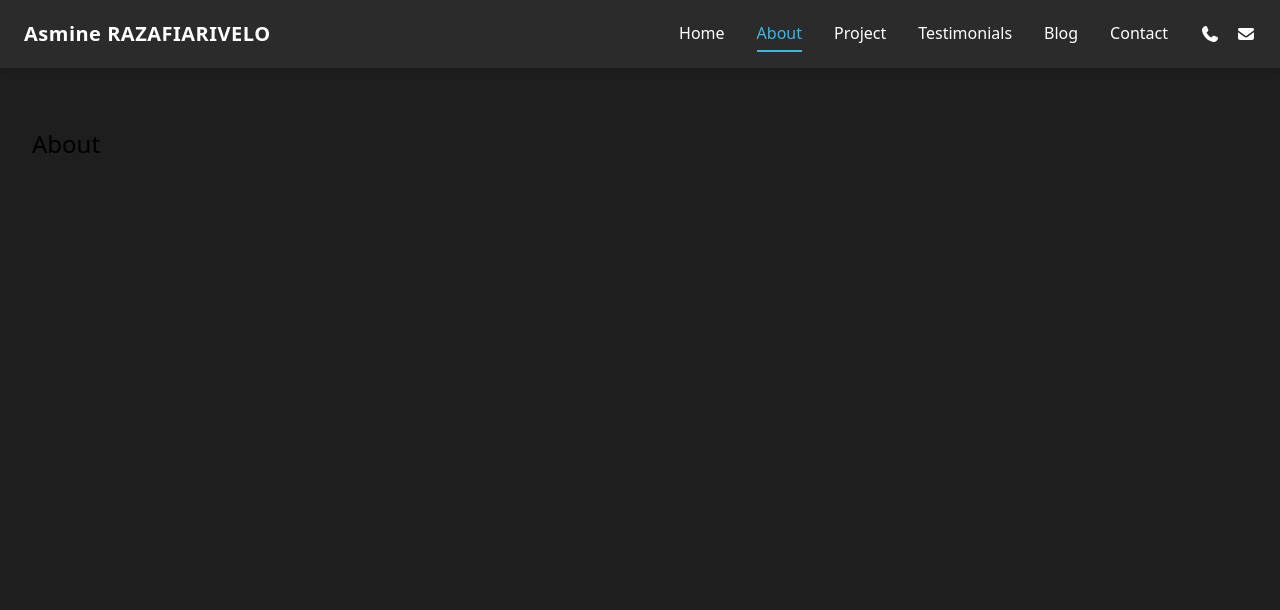
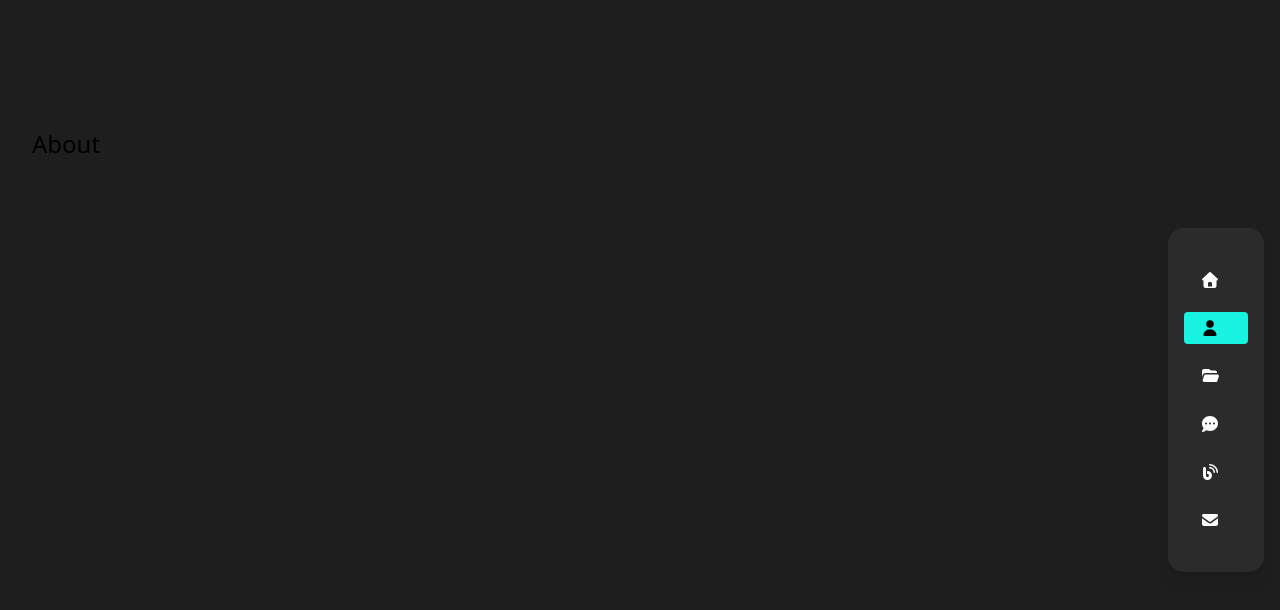
Before and after one commit to AsmineRazafiarivelo1402/Portfolio, a React (Vite) app in the folder portfolio/: page /about in a window 1280 px wide. Shown: the top 610 px of the page. Built offline with nearby package versions, Linux system fonts and the light colour scheme.

Commit message:
[change navbar to sidebar]

```diff
--- a/portfolio/index.html
+++ b/portfolio/index.html
@@ -2,9 +2,9 @@
 <html lang="en">
   <head>
     <meta charset="UTF-8" />
-    <link rel="icon" type="image/svg+xml" href="/vite.svg" />
+    <link rel="icon" type="image/png" href="/portfolio/src/assets/images/logo.png" />
     <meta name="viewport" content="width=device-width, initial-scale=1.0" />
-    <title>my-project</title>
+    <title>AsmineRAZAFIARIVELO</title>
   </head>
   <body>
     <div id="root" ></div>
--- a/portfolio/src/assets/components/Navbar.jsx
+++ b/portfolio/src/assets/components/Navbar.jsx
@@ -1,109 +1,83 @@
 import { useState, useEffect } from "react";
 import { NavLink, useLocation } from "react-router-dom";
 import { FontAwesomeIcon } from "@fortawesome/react-fontawesome";
-import { faPhone, faEnvelope, faBars, faXmark } from "@fortawesome/free-solid-svg-icons";
+import {
+  faHouse,
+  faUser,
+  faFolderOpen,
+  faCommentDots,
+  faBlog,
+  faEnvelope,
+  faBars,
+  faXmark,
+  faPhone,
+} from "@fortawesome/free-solid-svg-icons";
 
-const navLinkStyles = ({ isActive }) => ({
-  color: isActive ? '#45b3db' : 'white',
-  borderBottom: isActive ? '2px solid #45b3db' : '2px solid transparent',
-  padding: '5px 0',
-  transition: 'all 0.3s ease',
-});
-
-export default function Navbar() {
-  const [menuOpen, setMenuOpen] = useState(false);
-  const location = useLocation(); // pour fermer le menu mobile après navigation
+export default function Sidebar() {
+  const [open, setOpen] = useState(false);
+  const location = useLocation();
 
   useEffect(() => {
-    setMenuOpen(false);
+    setOpen(false);
   }, [location]);
 
   const navLinks = [
-    { path: "/", name: "Home" },
-    { path: "/about", name: "About" },
-    { path: "/project", name: "Project" },
-    { path: "/testimonials", name: "Testimonials" },
-    { path: "/blog", name: "Blog" },
-    { path: "/contact", name: "Contact" },
+    { path: "/", name: "Home", icon: faHouse },
+    { path: "/about", name: "About", icon: faUser },
+    { path: "/project", name: "Projects", icon: faFolderOpen },
+    { path: "/testimonials", name: "Testimonials", icon: faCommentDots },
+    { path: "/blog", name: "Blog", icon: faBlog },
+    { path: "/contact", name: "Contact", icon: faEnvelope },
   ];
 
   return (
-    <nav className="bg-[#2b2b2b] text-white shadow-md fixed w-full z-50">
-      <div className="max-w-7xl mx-auto px-6 py-4 flex justify-between items-center">
+    <>
+      {/* Mobile Toggle Button */}
+      <button
+        className="md:hidden fixed top-4 left-4 z-50 text-white bg-[#2b2b2b] p-2 rounded"
+        onClick={() => setOpen(!open)}
+      >
+        <FontAwesomeIcon icon={open ? faXmark : faBars} size="lg" />
+      </button>
 
-        {/* Logo / Nom */}
-        <NavLink
-          to="/"
-          className="text-xl font-semibold tracking-wide hover:text-gray-300 transition"
-        >
-          Asmine RAZAFIARIVELO
-        </NavLink>
+      {/* Sidebar */}
+      <aside
+  className={`
+  fixed py-5 top-1/2 right-4
+  min-h-48 w-24 bg-[#2b2b2b] text-white shadow-lg rounded-2xl
+  -translate-y-1/2
+  transition-all duration-300 z-40
 
-        {/* Desktop Menu */}
-        <div className="hidden md:flex items-center space-x-8">
+  ${open ? "translate-x-0" : "translate-x-full"}
+
+  md:translate-x-0
+`}
+>
+
+
+
+
+        <nav className="flex flex-col p-4 space-y-4">
           {navLinks.map((link, i) => (
             <NavLink
               key={i}
               to={link.path}
-              style={navLinkStyles}
-              className="relative group"
+              className={({ isActive }) =>
+                `flex items-center space-x-3 px-4 py-2 rounded transition ${
+                  isActive
+                    ? "bg-[#18F3E1] text-black"
+                    : "hover:bg-[#3a3a3a]"
+                }`
+              }
             >
-              <span className="relative z-10 group-hover:text-[#18F3E1] transition-colors duration-300">
-                {link.name}
-              </span>
-              <span className="absolute left-0 -bottom-0.5 w-0 h-0.5 bg-[#18F3E1] transition-all duration-300 group-hover:w-full"></span>
+              <FontAwesomeIcon icon={link.icon} />
+
             </NavLink>
           ))}
+        </nav>
 
-          {/* Icons */}
-          <div className="flex items-center space-x-4 ml-4">
-            <a href="tel:+261XXXXXXXX" className="hover:text-[#18F3E1] transition">
-              <FontAwesomeIcon icon={faPhone} />
-            </a>
 
-            <a href="mailto:example@email.com" className="hover:text-[#18F3E1] transition">
-              <FontAwesomeIcon icon={faEnvelope} />
-            </a>
-          </div>
-        </div>
-
-        {/* Mobile Hamburger */}
-        <div className="md:hidden flex items-center">
-          <button onClick={() => setMenuOpen(!menuOpen)}>
-            <FontAwesomeIcon icon={menuOpen ? faXmark : faBars} size="2x" />
-          </button>
-        </div>
-      </div>
-
-      {/* Mobile Menu */}
-      {menuOpen && (
-        <div className="md:hidden bg-[#2b2b2b] px-6 pb-4 space-y-4">
-          {navLinks.map((link, i) => (
-            <NavLink
-              key={i}
-              to={link.path}
-              style={navLinkStyles}
-              className="block relative group"
-            >
-              <span className="relative z-10 group-hover:text-[#18F3E1] transition-colors duration-300">
-                {link.name}
-              </span>
-              <span className="absolute left-0 -bottom-0.5 w-0 h-0.5 bg-[#18F3E1] transition-all duration-300 group-hover:w-full"></span>
-            </NavLink>
-          ))}
-
-          {/* Icons Mobile */}
-          <div className="flex items-center space-x-4 mt-2">
-            <a href="tel:+261XXXXXXXX" className="hover:text-[#18F3E1] transition">
-              <FontAwesomeIcon icon={faPhone} />
-            </a>
-
-            <a href="mailto:example@email.com" className="hover:text-[#18F3E1] transition">
-              <FontAwesomeIcon icon={faEnvelope} />
-            </a>
-          </div>
-        </div>
-      )}
-    </nav>
+      </aside>
+    </>
   );
 }
```
